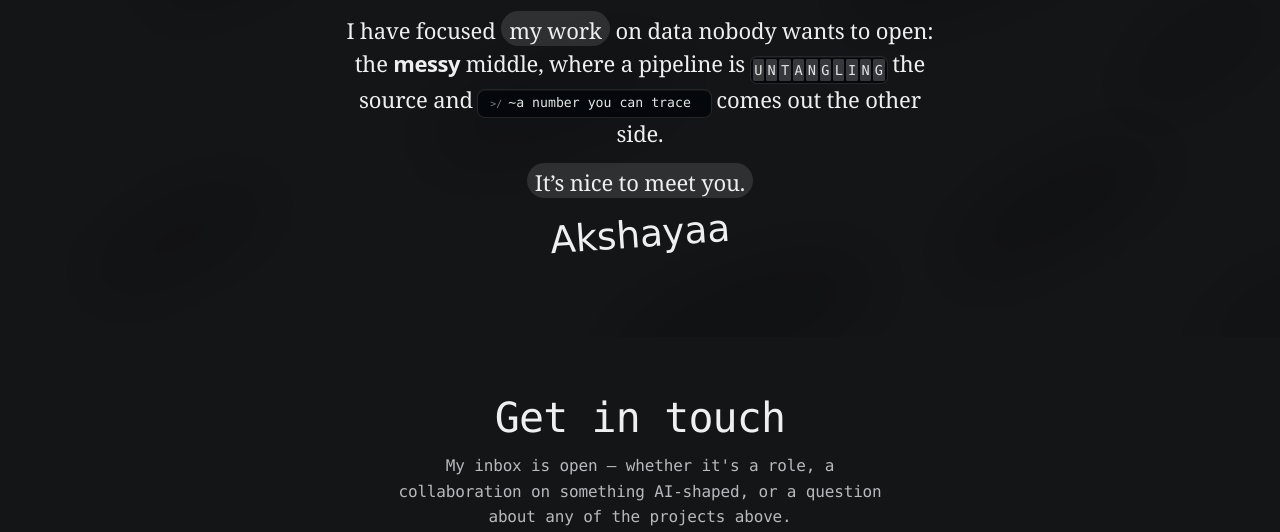
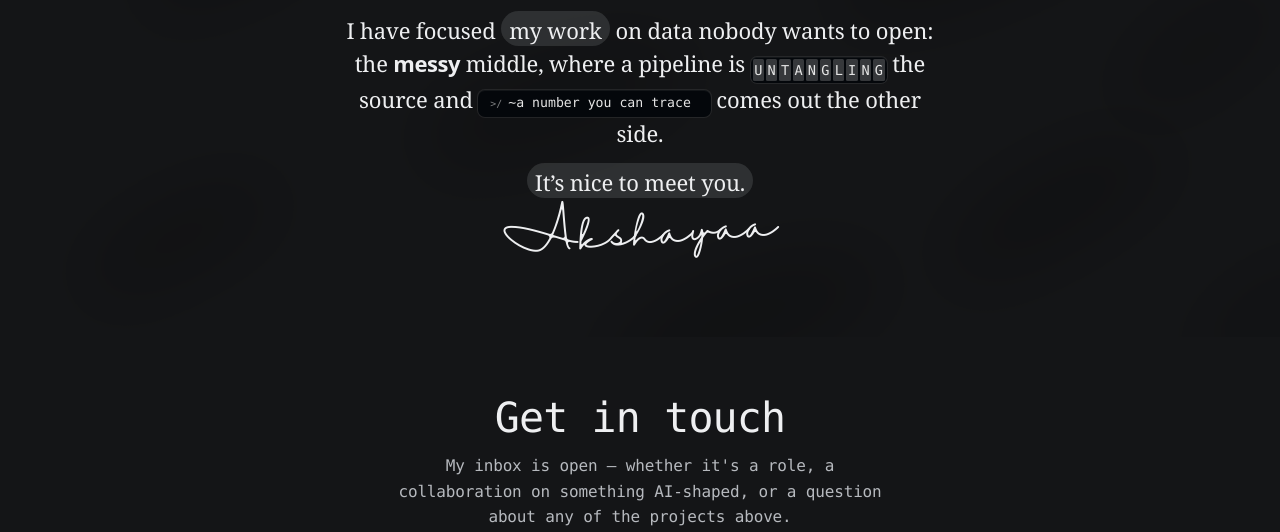
Before and after one commit to akshayaa-403/portfolio, a plain HTML site: page index.html in a window 1280 px wide. Shown: the part 2798-3330 px from the top of the page. Drawn offline with Linux system fonts and the light colour scheme.

```diff
--- a/css/style.css
+++ b/css/style.css
@@ -1612,9 +1612,15 @@ body { padding-top: var(--header-h, 80px); }
   outline-offset: 3px;
 }
 
+/* The signature alone is set in Halimun, self-hosted. */
+@font-face {
+  font-family: 'Halimun';
+  src: url('../public/assets/fonts/Halimun.ttf') format('truetype');
+  font-display: swap;
+}
 .info__sig {
   margin-top: 0.4em;
-  font-family: var(--font-script);
+  font-family: 'Halimun', var(--font-script);
   font-size: 1.7em;
   line-height: 1;
   transform: rotate(-4deg);
```
Also changed, not shown: public/assets/fonts/Halimun.ttf (added).
